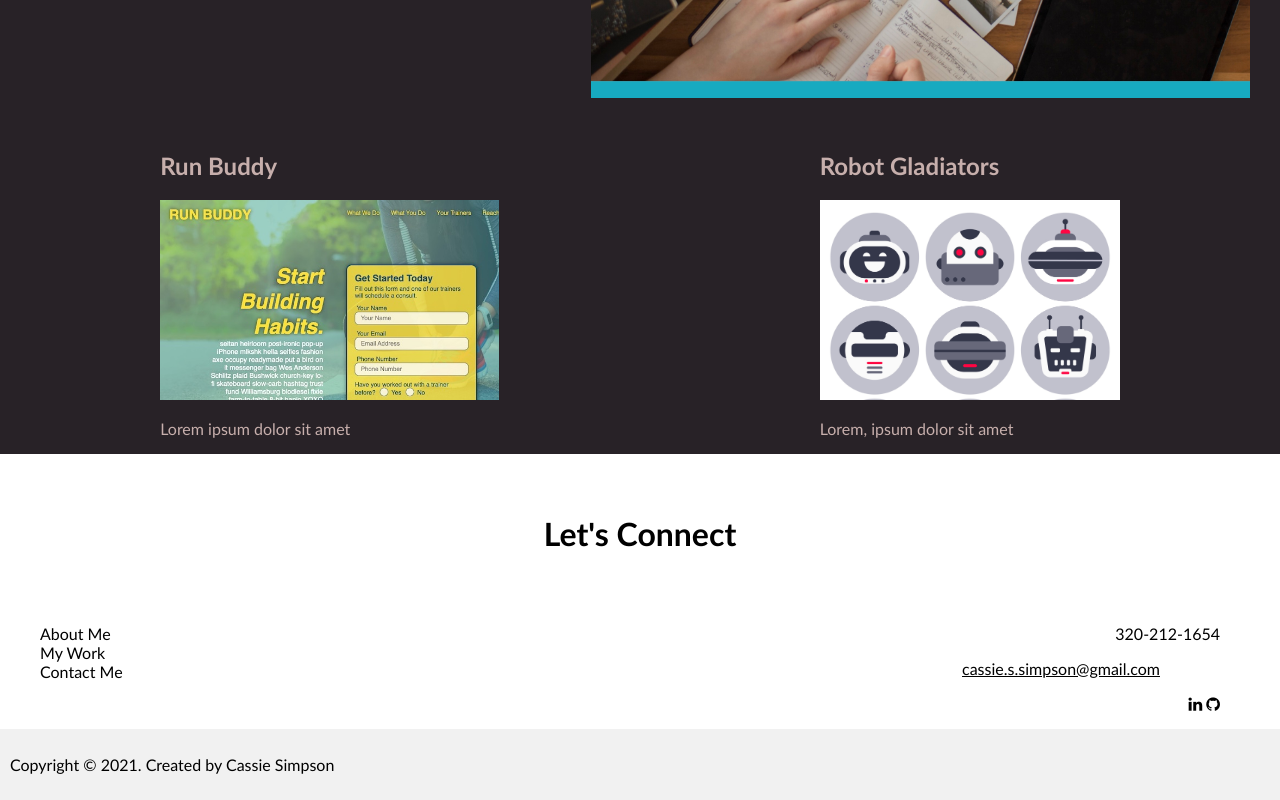
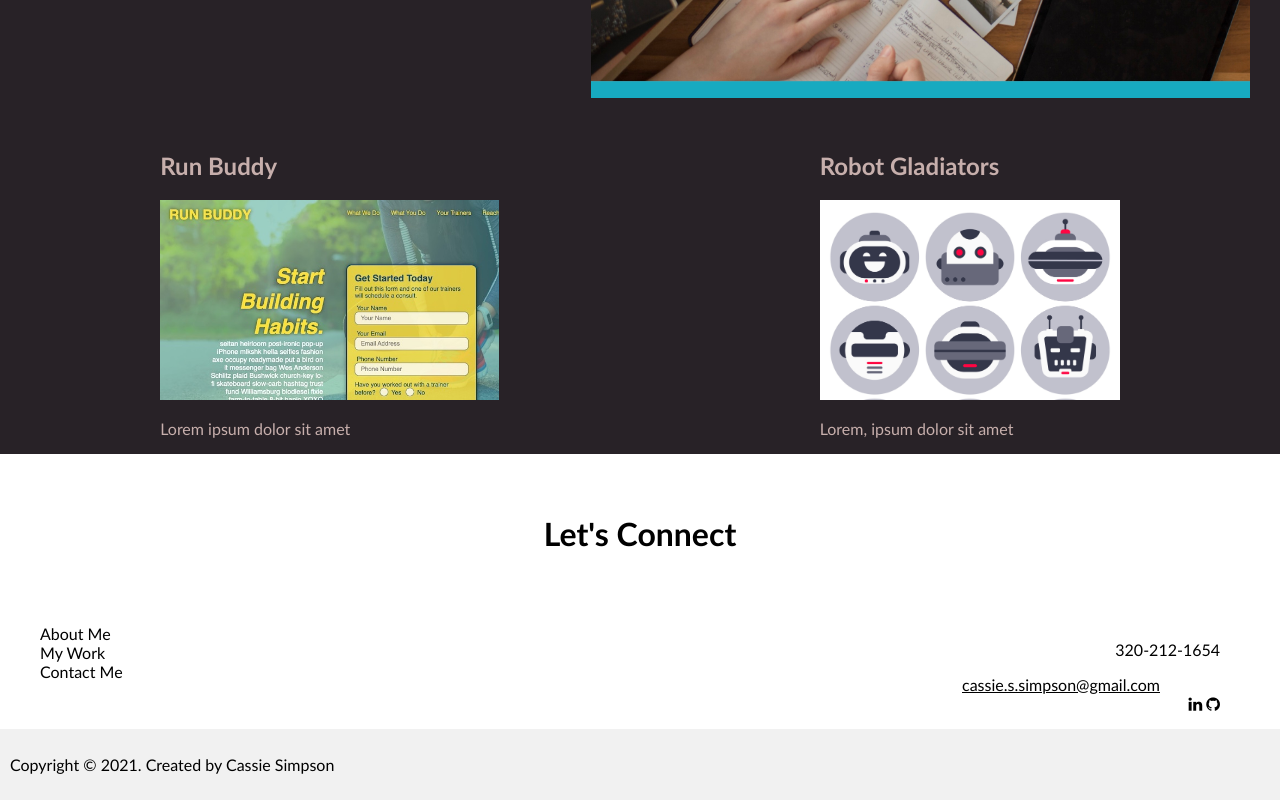
Before and after one commit to cassie-s/portfolio, a plain HTML site: page index.html in a window 1280 px wide. Shown: the part 1558-2358 px from the top of the page. Drawn offline with Linux system fonts and the light colour scheme.

Commit message:
updated contact me section

```diff
--- a/assets/css/style.css
+++ b/assets/css/style.css
@@ -285,9 +285,12 @@
   }
 
   .contact li {
+
+  }
+
+  .social-media {
     display: inline;
   }
-
 
 
   /* Style the footer */
--- a/index.html
+++ b/index.html
@@ -126,11 +126,11 @@
                 </div>
                 <div class="footer-column">
                 <div class="contact">
-                    <p>320-212-1654</p>
-                    <a href="mailto:cassie.s.simpson@gmail.com" class="contact">cassie.s.simpson@gmail.com</a>
                     <ul>
-                        <li><a href="https://www.linkedin.com/in/cassie-simpson/"><i class="fa fa-linkedin"></i></a></li>
-                        <li><a href="https://github.com/cassie-s"><i class="fa fa-github"></i></a></li>
+                        <li><p>320-212-1654</p></li>
+                        <li><a href="mailto:cassie.s.simpson@gmail.com" class="contact">cassie.s.simpson@gmail.com</a></li>
+                        <li class="social-media"><a href="https://www.linkedin.com/in/cassie-simpson/"><i class="fa fa-linkedin"></i></a></li>
+                        <li class="social-media"><a href="https://github.com/cassie-s"><i class="fa fa-github"></i></a></li>
                     </ul>
                 </div>
             </div>
```
